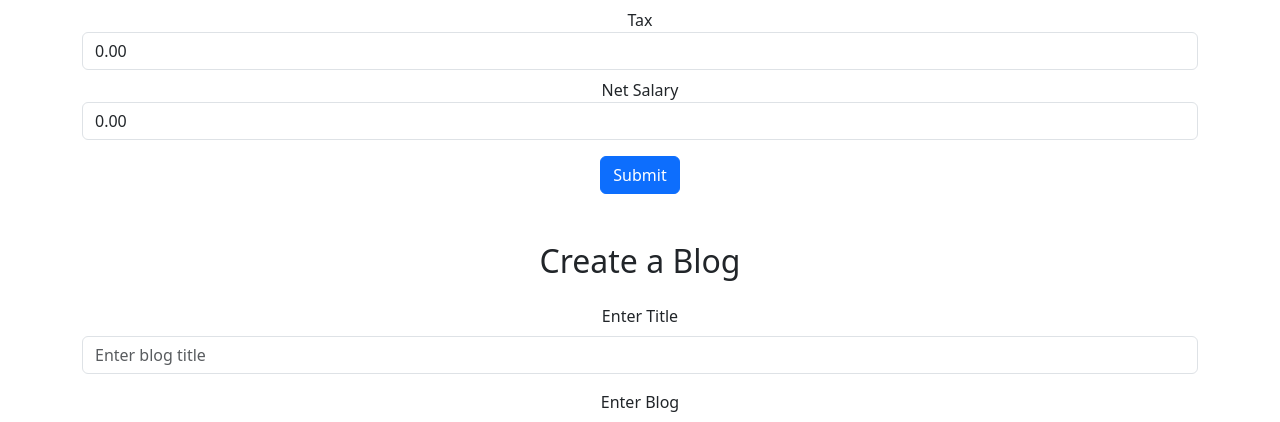
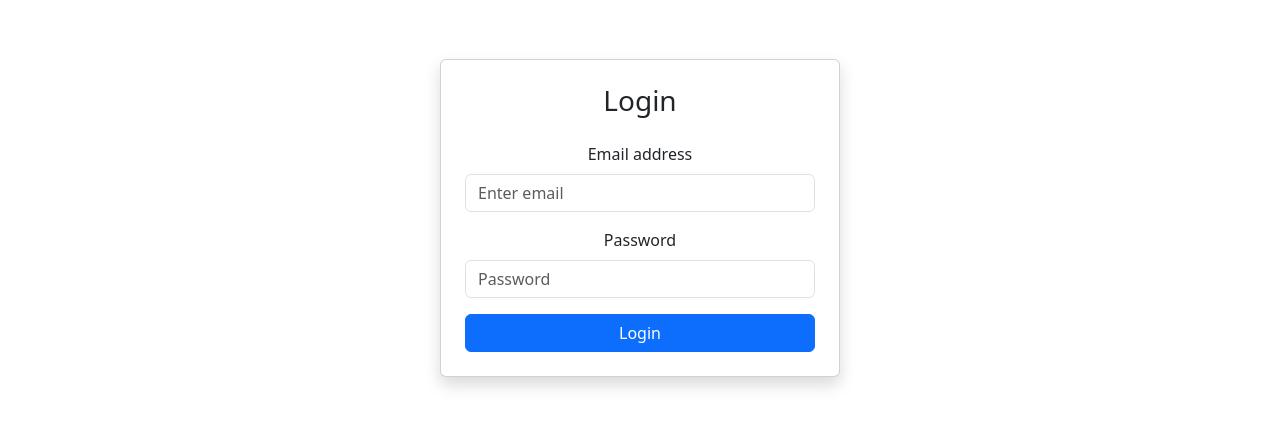
Before and after one commit to Zaid0303/ReactJs_Classes, a React (Create React App) app: page / in a window 1280 px wide. Shown: the part 1198-1620 px from the top of the page. Built offline with nearby package versions, Linux system fonts and the light colour scheme; no server answers.

Commit message:
login with useState

```diff
--- a/src/App.js
+++ b/src/App.js
@@ -11,6 +11,7 @@ import AddHook from './stateManagement.jsx';
 import LikeButton from './stateManagement.jsx';
 import EmployeeSalary from './salary_StateManagement.jsx';
 import Blogs from './formEvent.jsx';
+import Login from './login.jsx';
 import { Card, Button, Container, Row, Col } from 'react-bootstrap';
 
 import img from './images/Pushpa 2.png';
@@ -53,7 +54,7 @@ function App() {
       {/* --------------- */}
       <Silder></Silder>
       {/* --------------- */}
-
+      <Login></Login>
       <EmployeeSalary></EmployeeSalary>
 
       {/* --------------- */}
--- /dev/null
+++ b/src/login.jsx
@@ -0,0 +1,68 @@
+import React, { useState } from 'react';
+import { Container, Form, Button, Card, Alert } from 'react-bootstrap';
+import 'bootstrap/dist/css/bootstrap.min.css';
+
+function Login() {
+    const [email, setEmail] = useState('');
+    const [password, setPassword] = useState('');
+    const [message, setMessage] = useState(null);
+    const [variant, setVariant] = useState('danger');
+
+    const handleLogin = (e) => {
+        e.preventDefault();
+
+        // Hardcoded credentials
+        const validEmail = 'admin@gmail.com';
+        const validPassword = '123456';
+
+        if (email === validEmail && password === validPassword) {
+            setMessage('Login successful!');
+            setVariant('success');
+            console.log('User logged in:', { email });
+            // You can redirect or set login state here
+        } else {
+            setMessage('Invalid email or password.');
+            setVariant('danger');
+        }
+    };
+
+    return (
+        <Container className="d-flex justify-content-center align-items-center vh-100">
+            <Card style={{ width: '100%', maxWidth: '400px' }} className="p-4 shadow">
+                <h3 className="text-center mb-4">Login</h3>
+                {message && <Alert variant={variant}>{message}</Alert>}
+                <Form onSubmit={handleLogin}>
+                    <Form.Group className="mb-3" controlId="formEmail">
+                        <Form.Label>Email address</Form.Label>
+                        <Form.Control
+                            type="email"
+                            placeholder="Enter email"
+                            required
+                            value={email}
+                            onChange={(e) => setEmail(e.target.value)}
+                        />
+                    </Form.Group>
+
+                    <Form.Group className="mb-3" controlId="formPassword">
+                        <Form.Label>Password</Form.Label>
+                        <Form.Control
+                            type="password"
+                            placeholder="Password"
+                            required
+                            value={password}
+                            onChange={(e) => setPassword(e.target.value)}
+                        />
+                    </Form.Group>
+
+                    <div className="d-grid">
+                        <Button variant="primary" type="submit">
+                            Login
+                        </Button>
+                    </div>
+                </Form>
+            </Card>
+        </Container>
+    );
+}
+
+export default Login;
```
